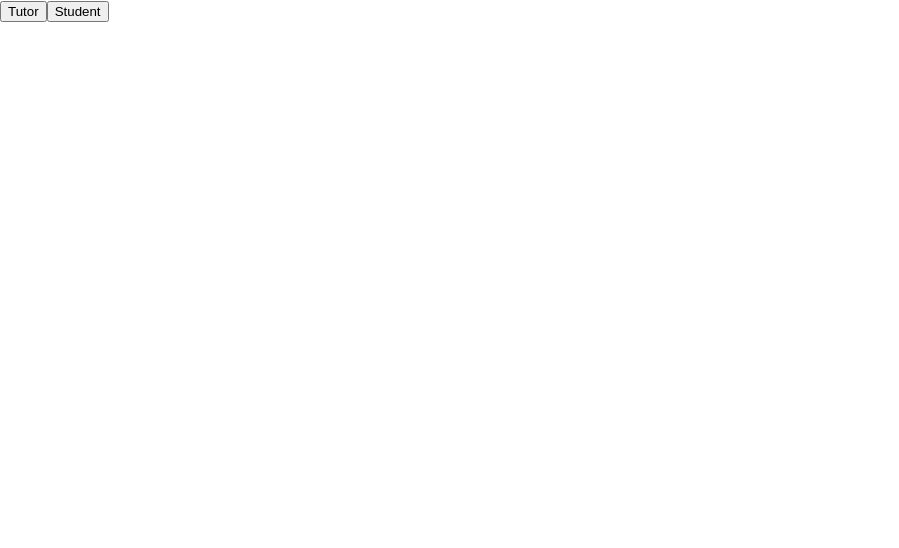
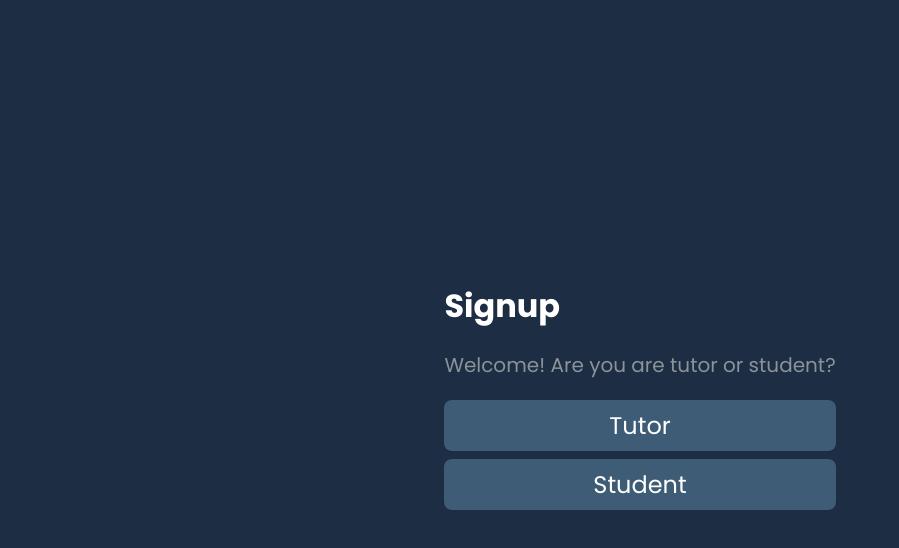
Before and after one commit to Carter-Thomas/HSHacks-Project, a React (Create React App) app: page / in a window 1280 px wide. Shown: the top 548 px of the page, without its empty margins (0-899 px from the left). Built offline with nearby package versions, Linux system fonts and the light colour scheme.

Commit message:
intitalized signup

```diff
--- a/package.json
+++ b/package.json
@@ -6,6 +6,7 @@
     "@testing-library/jest-dom": "^5.17.0",
     "@testing-library/react": "^13.4.0",
     "@testing-library/user-event": "^13.5.0",
+    "bootstrap-icons": "^1.11.3",
     "firebase": "^10.11.0",
     "react": "^18.2.0",
     "react-dom": "^18.2.0",
--- a/src/Signup.jsx
+++ b/src/Signup.jsx
@@ -5,6 +5,8 @@ const Signup = () => {
   return (
     <main>
       <section>
+        <h1>Signup</h1>
+        <p>Welcome! Are you are tutor or student?</p>
         <button>Tutor</button>
         <button>Student</button>
       </section>
--- a/src/Signup.scss
+++ b/src/Signup.scss
@@ -0,0 +1,39 @@
+@import "./global.scss";
+
+main {
+  display: flex;
+  justify-content: center;
+  align-items: center;
+  height: 100vh;
+
+  section {
+    display: flex;
+    flex-direction: column;
+
+    h1 {
+      margin: 0;
+      font-size: 2rem;
+      color: white;
+    }
+
+    p {
+      color: $text-secondary;
+      font-size: 1.25rem;
+    }
+
+    button {
+      margin-bottom: 0.5rem;
+      font-size: 1.5rem;
+      padding: 0.5rem;
+      background-color: $primary;
+      color: white;
+      border: none;
+      border-radius: 0.5rem;
+      transition: background-color 0.35s;
+
+      &:hover {
+        background-color: $secondary;
+      }
+    }
+  }
+}
--- /dev/null
+++ b/src/global.scss
@@ -0,0 +1,15 @@
+@import url("https://fonts.googleapis.com/css2?family=Poppins:ital,wght@0,100;0,200;0,300;0,400;0,500;0,600;0,700;0,800;0,900;1,100;1,200;1,300;1,400;1,500;1,600;1,700;1,800;1,900&display=swap");
+
+$background: #1d2d44;
+$primary: #3e5c76;
+$secondary: #748cab;
+$text: white;
+$text-secondary: #899499;
+
+* {
+  font-family: "Poppins", sans-serif;
+}
+
+body {
+  background-color: $background;
+}
--- a/src/index.js
+++ b/src/index.js
@@ -3,6 +3,7 @@ import ReactDOM from "react-dom/client";
 import "./index.css";
 import App from "./App";
 import Signup from "./Signup";
+import "bootstrap-icons/font/bootstrap-icons.css";
 
 const root = ReactDOM.createRoot(document.getElementById("root"));
 root.render(
```
Also changed, not shown: 1 other file (tests, documents, lock files or other folders).
